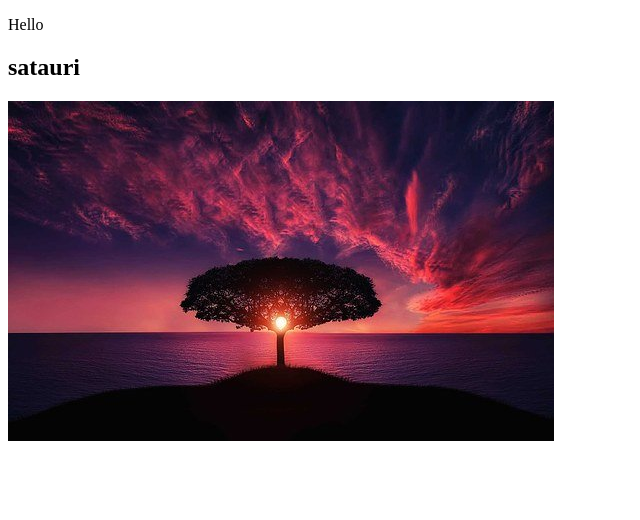
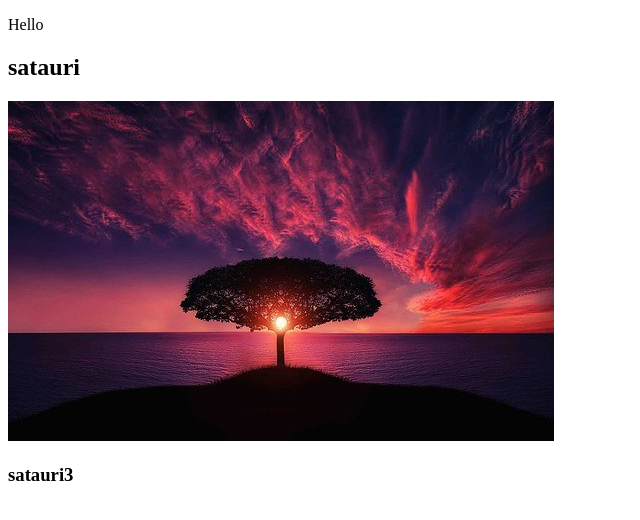
Before and after one commit to kristina-makalatia/lesson4-115, a plain HTML site: page index.html in a window 1280 px wide. Shown: the full height of the page, 0-640 px from the left. Drawn offline with Linux system fonts and the light colour scheme.

Commit message:
add section

```diff
--- a/index.html
+++ b/index.html
@@ -7,6 +7,9 @@
 	<p> Hello </p>
 	<h2> satauri </h2>
 	<img src="images/tree.jpg" alt="tree-image">
+	<section>
+		<h3> satauri3 </h3>
+	</section>
 
 </body>
 </html>
```
